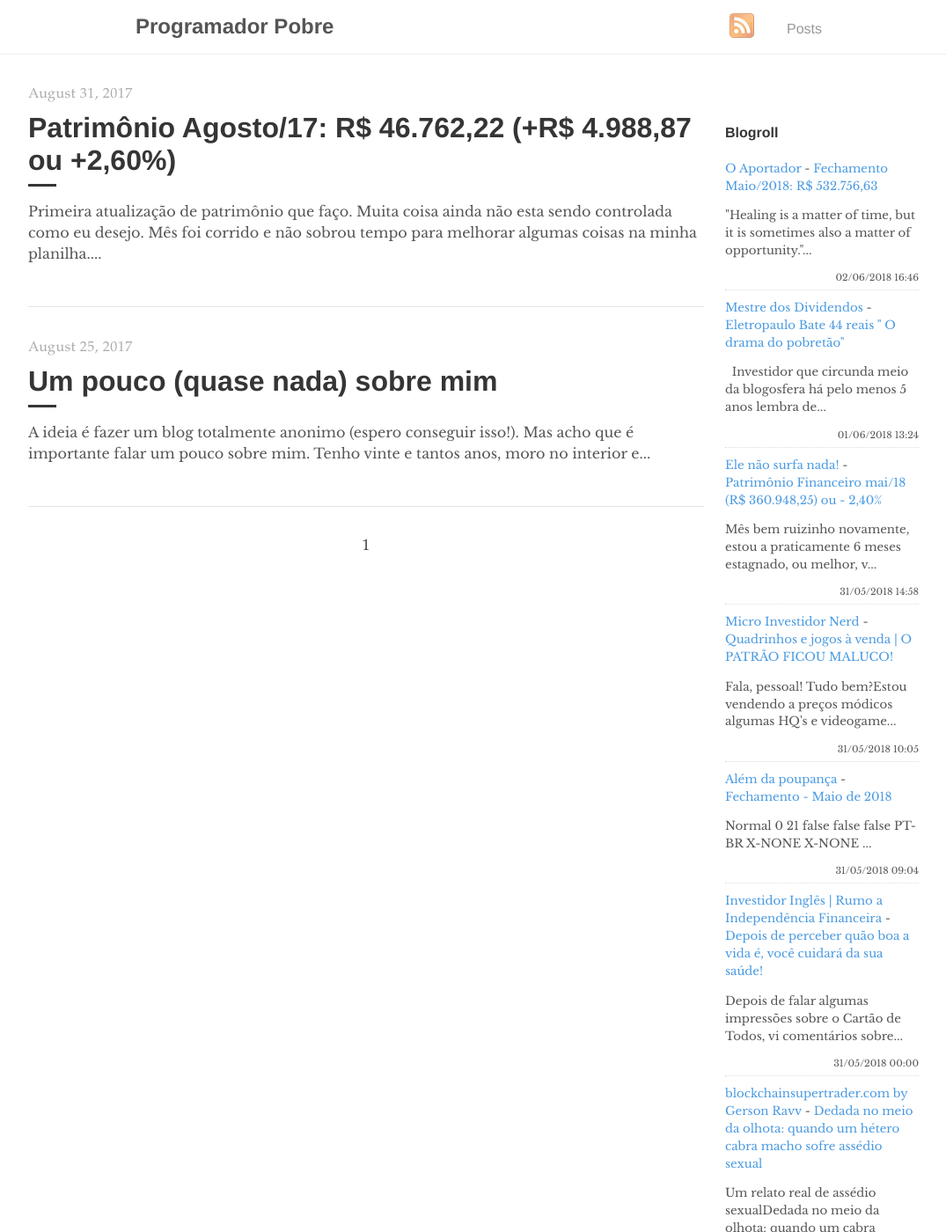
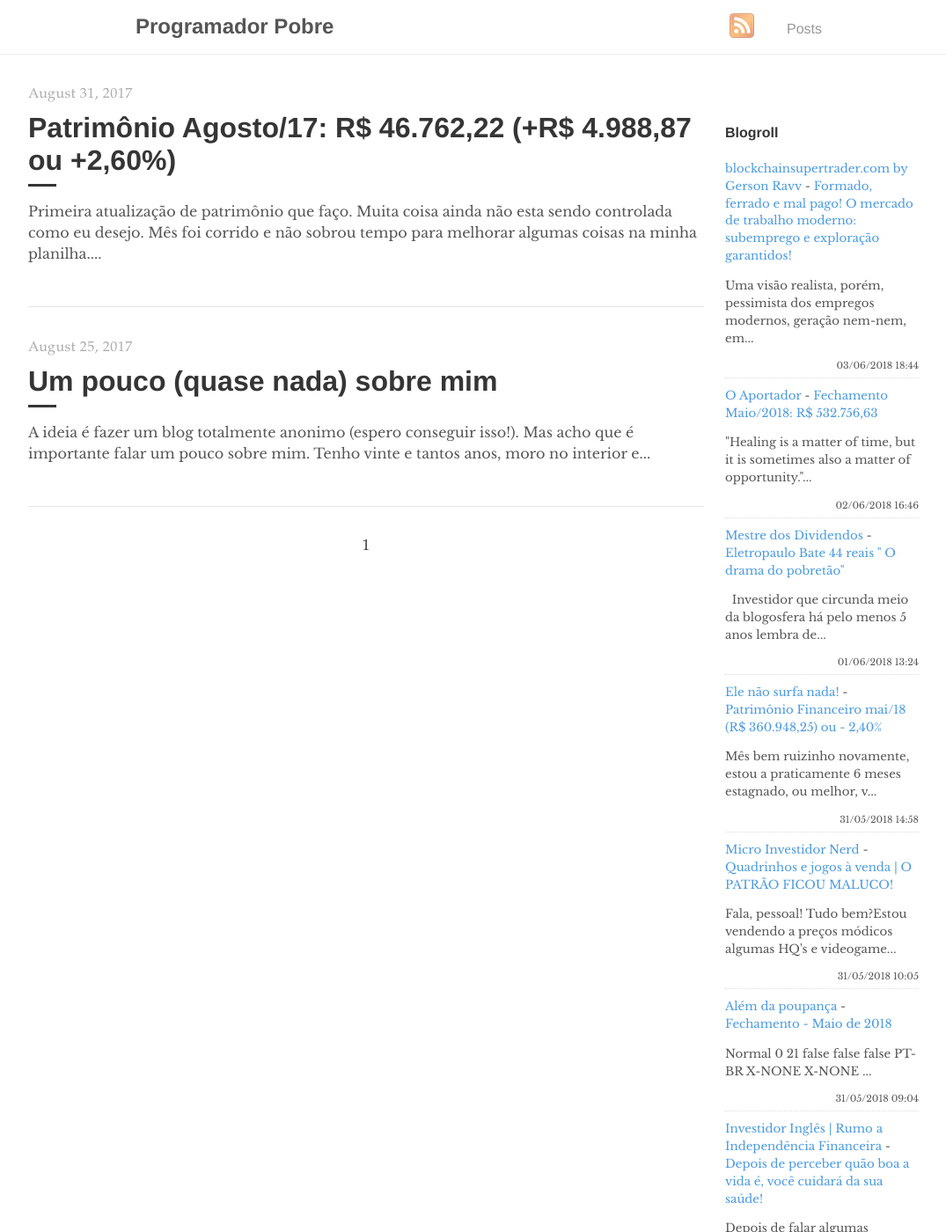
Before and after one commit to programadorpobre/programadorpobre.github.io, a Jekyll site: the page built from index.html, in a window 1280 px wide and 1400 px high. Shown: the whole window at 88% size, without its empty margins (96-1171 px from the left). Built offline with Jekyll 4.4.1, drawn with Linux system fonts in a browser that asks for light colours; the list of posts is cut into pages by our own code; comment, search, counter and statistics services are not loaded; some of the changed text lies outside the part shown.

Commit message:
[ci skip] travis #303

```diff
--- a/_includes/feed-entries.html
+++ b/_includes/feed-entries.html
@@ -1,3 +1,8 @@
+<div class="feed-entry">
+    <a class="feed-entry-site-name" href="http://www.blockchainsupertrader.com/">blockchainsupertrader.com by Gerson Ravv</a> - <a class="feed-entry-title" href="http://www.blockchainsupertrader.com/2018/06/formado-ferrado-e-mal-pago-o-mercado-de.html">Formado, ferrado e mal pago! O mercado de trabalho moderno: subemprego e exploração garantidos!</a>
+    <p class="feed-entry-summary">Uma visão realista, porém, pessimista dos empregos modernos, geração nem-nem, em...</p>
+    <time datetime="2018-06-03T18:44:00.002-03:00">03/06/2018 18:44</time>
+</div>
 <div class="feed-entry">
     <a class="feed-entry-site-name" href="https://oaportadorfinanceiro.blogspot.com/">O Aportador</a> - <a class="feed-entry-title" href="https://oaportadorfinanceiro.blogspot.com/2018/06/fechamento-maio2018-r-53275663.html">Fechamento Maio/2018: R$ 532.756,63</a>
     <p class="feed-entry-summary">"Healing is a matter of time, but it is sometimes also a matter of opportunity."...</p>
@@ -29,11 +34,6 @@
     <time datetime="2018-05-31T00:00:00.000-03:00">31/05/2018 00:00</time>
 </div>
 <div class="feed-entry">
-    <a class="feed-entry-site-name" href="http://www.blockchainsupertrader.com/">blockchainsupertrader.com by Gerson Ravv</a> - <a class="feed-entry-title" href="http://www.blockchainsupertrader.com/2018/05/dedada-no-meio-da-olhota-quando-um.html">Dedada no meio da olhota: quando um hétero cabra macho sofre assédio sexual</a>
-    <p class="feed-entry-summary">Um relato real de assédio sexualDedada no meio da olhota: quando um cabra macho ...</p>
-    <time datetime="2018-05-26T23:18:00.002-03:00">26/05/2018 23:18</time>
-</div>
-<div class="feed-entry">
     <a class="feed-entry-site-name" href="https://mestredoscentavos.blogspot.com/">Mestre dos Centavo$</a> - <a class="feed-entry-title" href="https://mestredoscentavos.blogspot.com/2018/05/quando-o-caminho-para-independencia.html">Quando o caminho para a independência financeira se torna mais difícil</a>
     <p class="feed-entry-summary">Saudações confradesNa maior parte do nosso tempo fazemos planos, projeções e con...</p>
     <time datetime="2018-05-19T06:57:00.000-07:00">19/05/2018 06:57</time>
```
